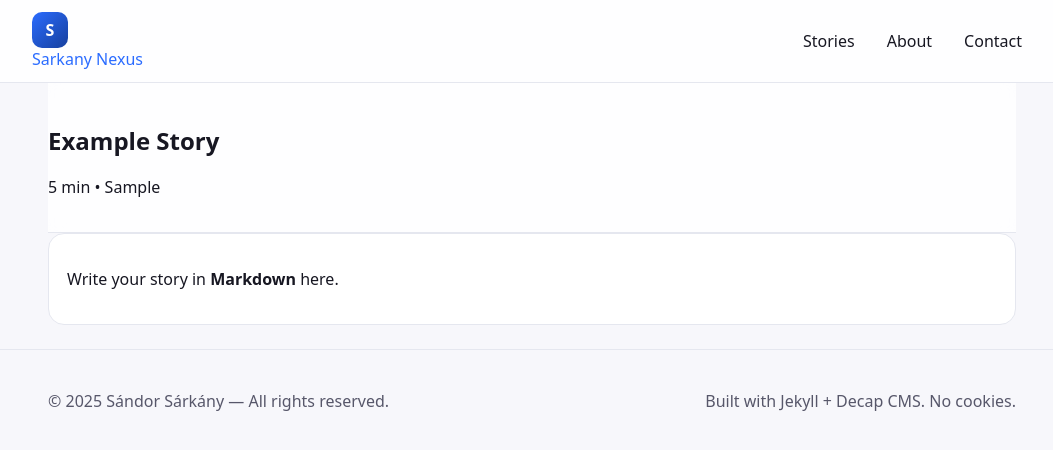
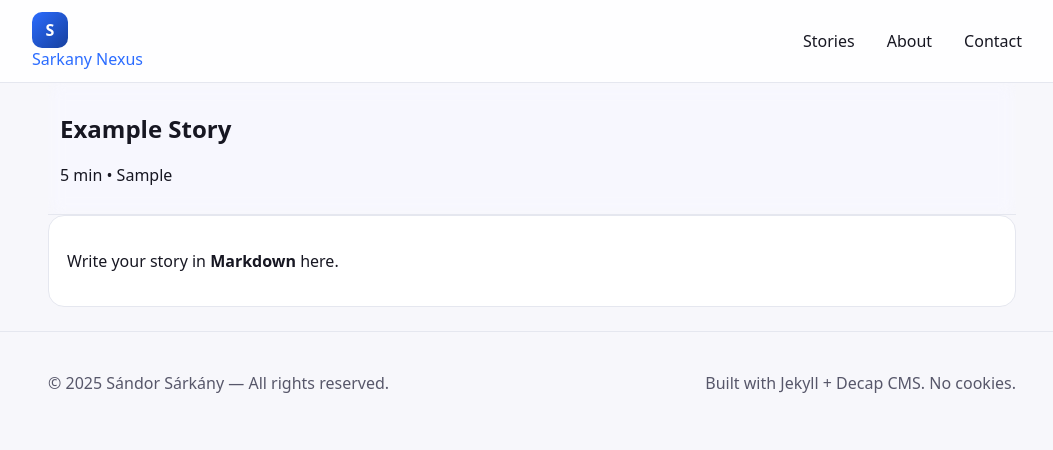
Before and after one commit to sarkanynexus/Main_Site, a Jekyll site: the page built from _stories/example.md, in a window 1280 px wide. Shown: the top 450 px of the page, without its empty margins (108-1161 px from the left). Built offline with Jekyll 4.4.1, drawn with Linux system fonts in a browser that asks for light colours; a script that is not in the unit is left out.

Commit message:
fixing story header position

```diff
--- a/_layouts/story.html
+++ b/_layouts/story.html
@@ -2,7 +2,7 @@
 layout: default
 ---
 <article>
-  <header class="hero">
+  <header class="story-hero-header">
     <h1>{{ page.title }}</h1>
     <p class="muted">
       {{ page.length | default: "" }}
@@ -10,7 +10,7 @@
     </p>
 
     {% if page.cover %}
-    <figure class="story-cover">
+    <figure>
       <img src="{{ page.cover | relative_url }}" alt="{{ page.title }} cover">
     </figure>
     {% endif %}
--- a/assets/style.css
+++ b/assets/style.css
@@ -9,6 +9,8 @@
   --maxw: 1000px;
   --radius: 16px;
   --pad: 18px;
+  --header-h: 56px;   /* site header height */
+  --hero-h: 240px;    /* hero section height */
 }
 
 @media (prefers-color-scheme: light) {
@@ -231,20 +233,26 @@
   color: var(--muted)
 }
 
-/* Story cover sizing */
-.story-cover{
-  position: relative;      /* creates a local stacking context below header */
-  z-index: 0;
-  margin: 12px 0 18px;
+.story-hero-header{
+  position: sticky;
+  top: var(--header-h);
+  z-index: 9000;
+  background: var(--bg1);
+  padding: 12px;
+  border-bottom: 1px solid var(--stroke);
+}
+
+/* Optional: if you want it to cover full viewport width */
+.story-hero-header figure{
+  margin: 8px 0 0;
+  max-height: var(--hero-h);
   overflow: hidden;
-  border-radius: var(--radius);
-  border: 1px solid var(--stroke);
 }
-.story-cover img{
+.story-hero-header img{
   display: block;
   width: 100%;
-  height: clamp(220px, 40vh, 420px);  /* sensible banner height */
-  object-fit: cover;                   /* crop instead of stretch */
+  height: 100%;
+  object-fit: cover;
 }
 
 /* Give content a little breathing room under the sticky header */
```
